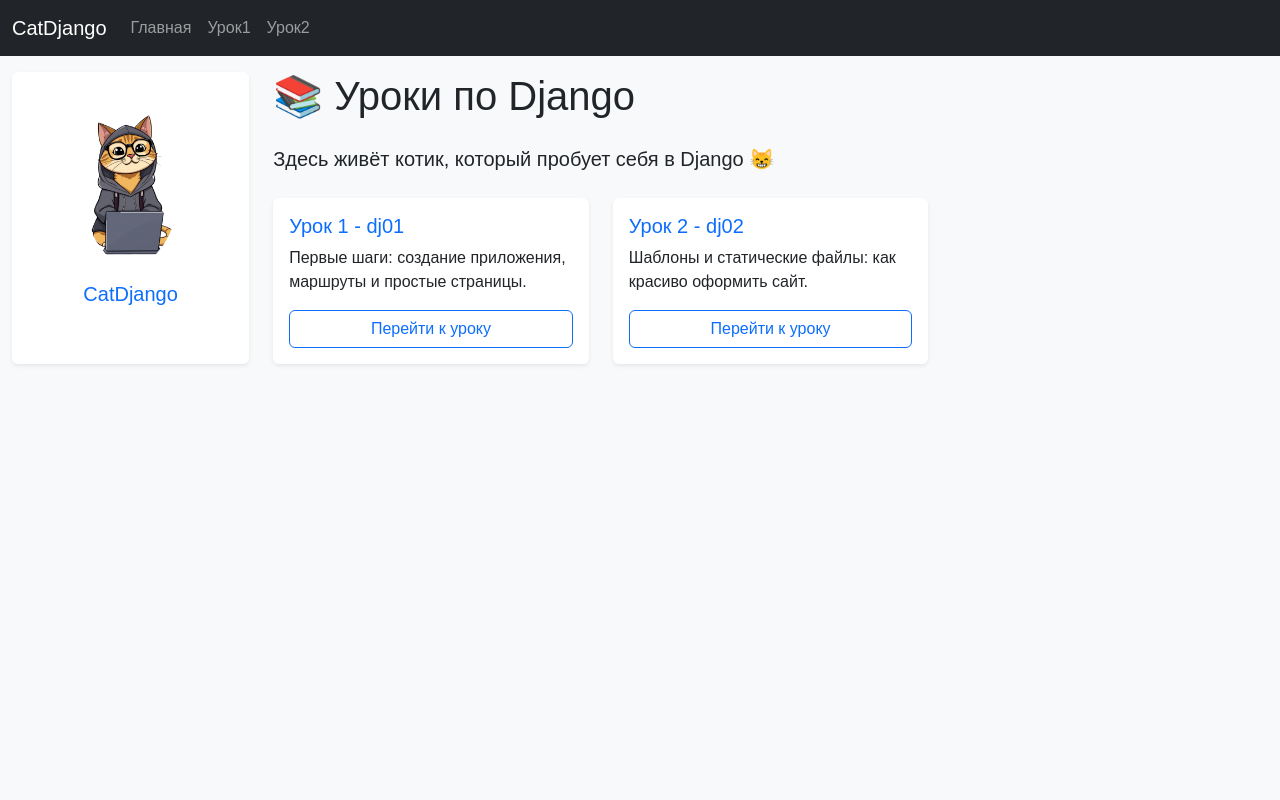
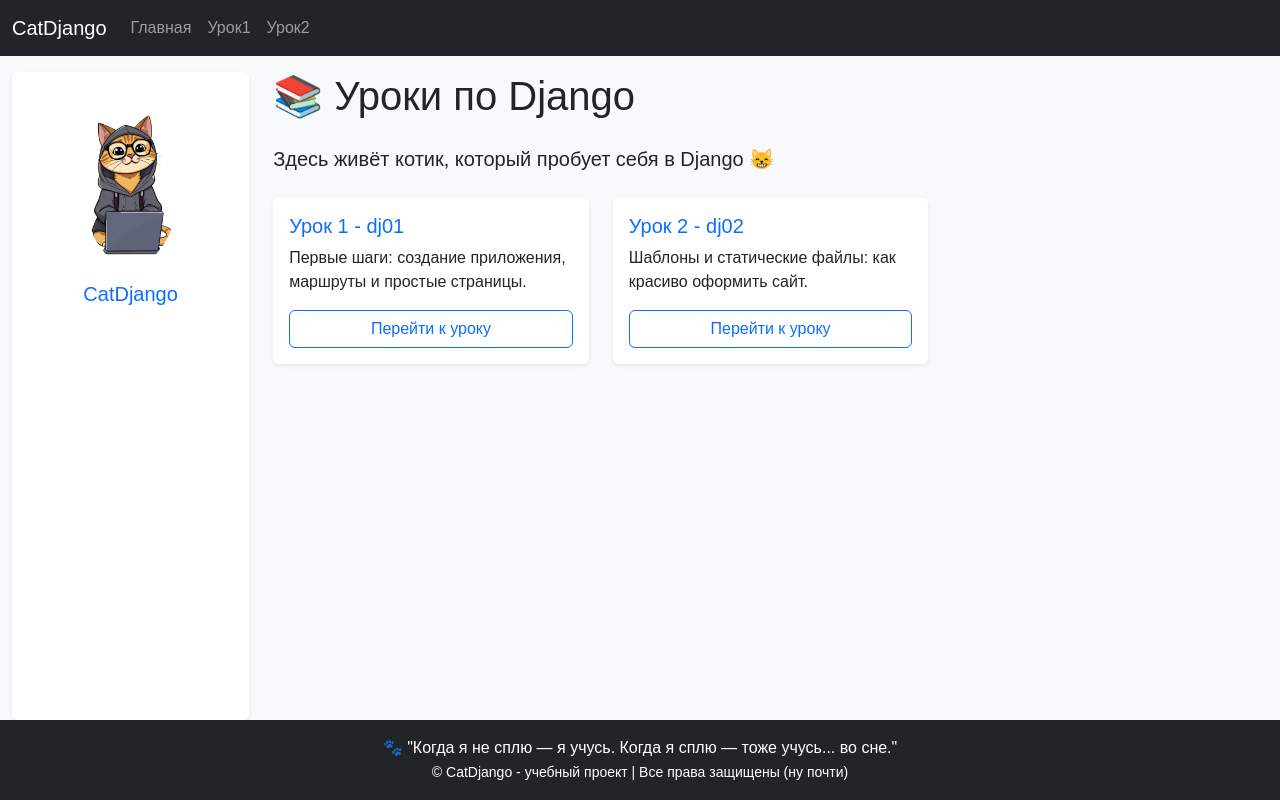
Before and after one commit to KatyKv/zc-dj-django, a Django app: page / in a window 1280 px wide. Run offline with Django 5.2, Linux system fonts and the light colour scheme.

Commit message:
Add footer.html and include it in base layout

```diff
--- /dev/null
+++ b/zc_dj_django/templates/includes/footer.html
@@ -0,0 +1,4 @@
+<footer class="bg-dark text-white text-center py-3 mt-auto">
+    <p class="mb-0">🐾 "Когда я не сплю — я учусь. Когда я сплю — тоже учусь... во сне."</p>
+    <small>© CatDjango - учебный проект | Все права защищены (ну почти)</small>
+</footer>
--- a/zc_dj_django/templates/layout.html
+++ b/zc_dj_django/templates/layout.html
@@ -18,9 +18,9 @@
     {% block title %}
     {% endblock %}
 </head>
-<body class="bg-light">
+<body class="bg-light d-flex flex-column min-vh-100">
     {% include 'includes/menu.html' %}
-    <div class="container-fluid d-flex pt-5 mt-4">
+    <div class="container-fluid d-flex pt-5 mt-4 flex-grow-1">
         <aside class="left-nav bg-white p-3 shadow-sm rounded me-4" style="width: 250px;">
             {% block left_nav_logo %}
                 <img src="{% static 'img/cat-progr.png' %}" alt="Логотип" width="100" class="d-block mx-auto mb-3 rounded-circle">
@@ -41,7 +41,10 @@
             {% endblock %}
         </main>
     </div>
+{% include 'includes/footer.html' %}
+
 <!-- Bootstrap JS -->
 <script src="https://cdn.jsdelivr.net/npm/bootstrap@5.3.3/dist/js/bootstrap.bundle.min.js"></script>
+
 </body>
 </html>
```
